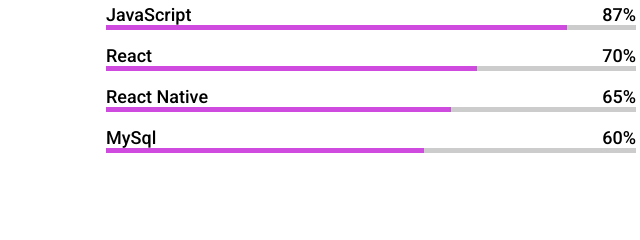
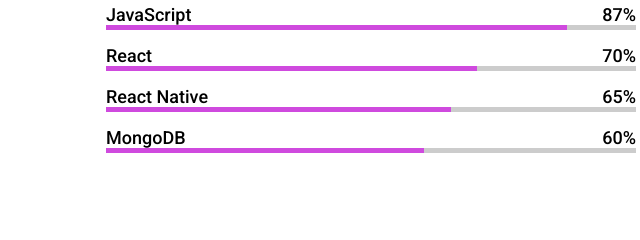
Before and after one commit to belkiss-lino/portfolio-belkiss, a plain HTML site: page index.html in a window 1280 px wide. Shown: the part 2400-2640 px from the top of the page, 564-1204 px from the left. Drawn offline with nearby package versions, Linux system fonts and the light colour scheme.

Commit message:
update skills

```diff
--- a/index.html
+++ b/index.html
@@ -152,7 +152,7 @@
                 </div>
                 <div class="bars">
                     <div class="info">
-                        <span>MySql</span>
+                        <span>MongoDB</span>
                         <span>60%</span>
                     </div>
                     <div class="line mysql"></div>
```
